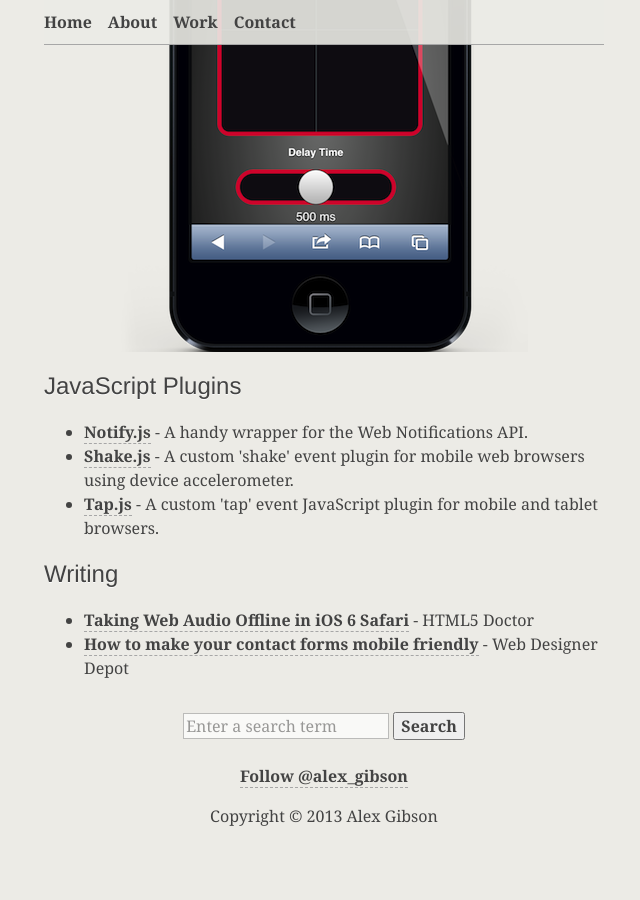
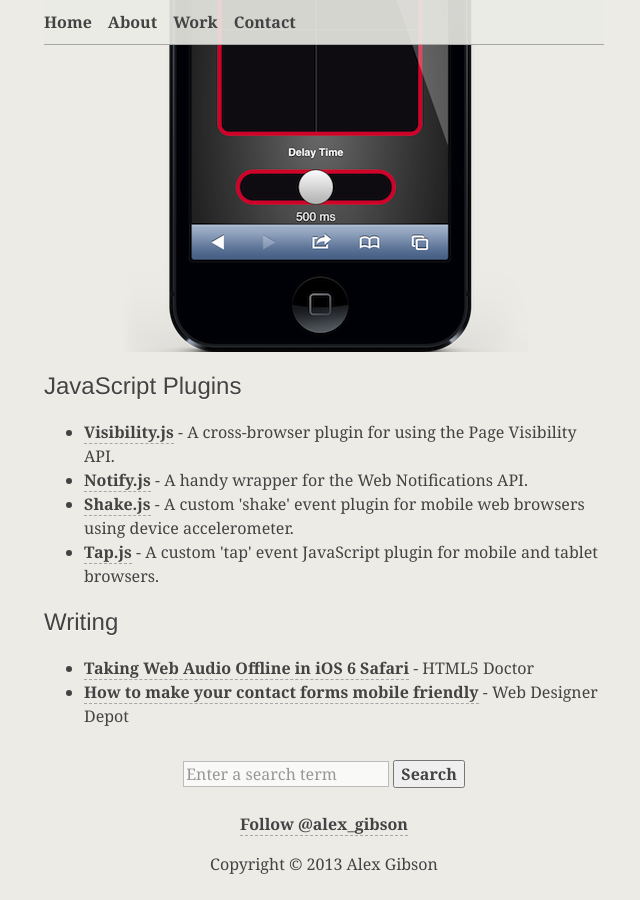
Before and after one commit to alexgibson/alxgbsn.co.uk, a Jekyll site: the page built from work/index.html, in a window 1280 px wide and 900 px high, scrolled down 3269 px. Shown: the whole window, without its empty margins (316-956 px from the left). Built offline with Jekyll 4.4.1, drawn with Linux system fonts in a browser that asks for light colours; Markdown is read by kramdown in place of the engine named in the settings; comment, search, counter and statistics services are not loaded; before the commit the page ends 4121 px from its top, so only the background shows below that.

Commit message:
Add link to Visibility.js in work page

```diff
--- a/work/index.html
+++ b/work/index.html
@@ -97,6 +97,9 @@ desc: Recent work by Alex Gibson, a front-end web developer from Newcastle upon
 
 		<ul>
 			<li>
+				<a href="https://github.com/alexgibson/visibility.js">Visibility.js</a> - A cross-browser plugin for using the Page Visibility API.
+			</li>
+			<li>
 				<a href="https://github.com/alexgibson/notify.js">Notify.js</a> - A handy wrapper for the Web Notifications API.
 			</li>
 			<li>
```
Also changed, not shown: 3 other files.
